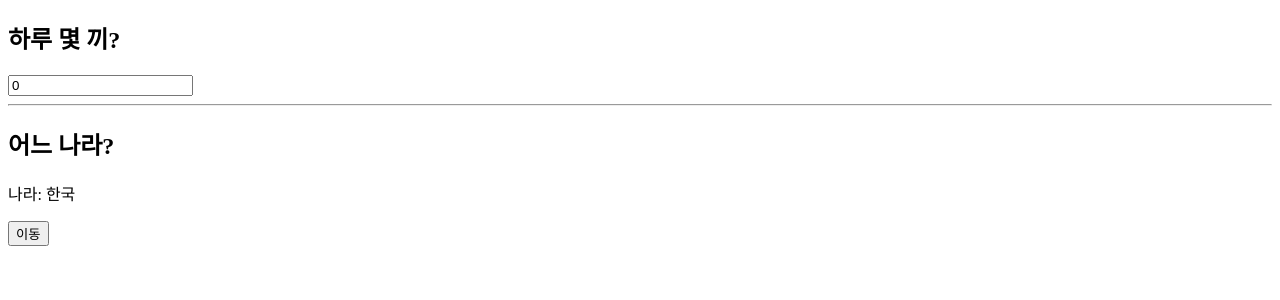
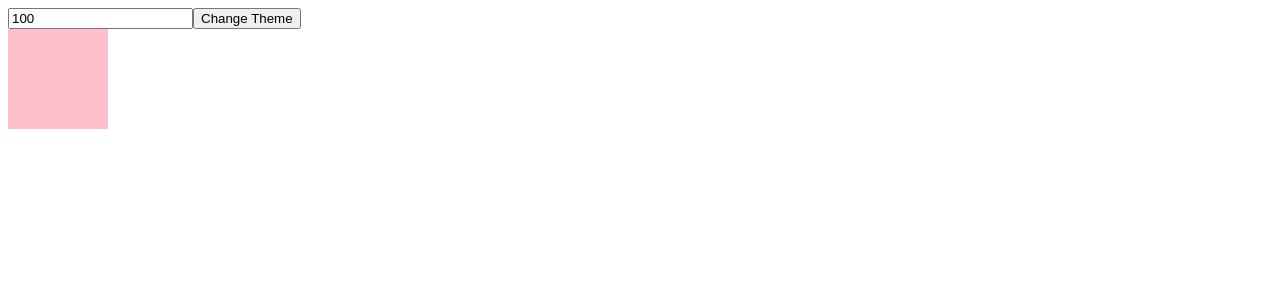
Before and after one commit to lineJeong/react-js-practice, a React (Create React App) app in the folder star-coding/: page / in a window 1280 px wide. Shown: the top 300 px of the page. Built offline with nearby package versions, Linux system fonts and the light colour scheme.

Commit message:
useCallback

```diff
--- a/star-coding/src/App.js
+++ b/star-coding/src/App.js
@@ -10,12 +10,16 @@
 
 // useMemo
 // import Calculator from "./useMemo/Calculator";
-import Location from "./useMemo/Location";
+// import Location from "./useMemo/Location";
+
+// useCallback
+// import Number from "./useCallback/Number";
+import BoxContainer from "./useCallback/BoxContainer";
 
 function App() {
   return (
     <>
-      <Location />
+      <BoxContainer />
     </>
   );
 }
--- /dev/null
+++ b/star-coding/src/useCallback/Box.js
@@ -0,0 +1,14 @@
+import { useEffect, useState } from "react";
+
+function Box({ createBoxStyle }) {
+  const [style, setStyle] = useState({});
+
+  useEffect(() => {
+    console.log("박스 키우기");
+    setStyle(createBoxStyle());
+  }, [createBoxStyle]);
+
+  return <div style={style}></div>;
+}
+
+export default Box;
--- /dev/null
+++ b/star-coding/src/useCallback/BoxContainer.js
@@ -0,0 +1,31 @@
+import { useState, useCallback } from "react";
+import Box from "./Box";
+
+function BoxContainer() {
+  const [size, setSize] = useState(100);
+  const [isDark, setIsDark] = useState(false);
+
+  // size 상태가 변경될 때만 함수를 새로 선언함
+  // isDark 상태가 변경될 때는 함수를 재사용함
+  const createBoxStyle = useCallback(() => {
+    return {
+      backgroundColor: "pink",
+      width: `${size}px`,
+      height: `${size}px`,
+    };
+  }, [size]);
+
+  return (
+    <div style={{ background: isDark ? "black" : "white" }}>
+      <input
+        type="number"
+        value={size}
+        onChange={(e) => setSize(e.target.value)}
+      />
+      <button onClick={() => setIsDark(!isDark)}>Change Theme</button>
+      <Box createBoxStyle={createBoxStyle} />
+    </div>
+  );
+}
+
+export default BoxContainer;
--- /dev/null
+++ b/star-coding/src/useCallback/Number.js
@@ -0,0 +1,30 @@
+import { useCallback, useEffect, useState } from "react";
+
+function Number() {
+  const [number, setNumber] = useState(0);
+  const [toggle, setToggle] = useState(true);
+
+  const someFunction = useCallback(() => {
+    console.log(`someFunc: number: ${number}`);
+    return;
+  }, [number]);
+
+  useEffect(() => {
+    console.log("someFunction이 변경됨");
+  }, [someFunction]);
+
+  return (
+    <div>
+      <input
+        type="number"
+        value={number}
+        onChange={(e) => setNumber(e.target.value)}
+      />
+      <button onClick={() => setToggle(!toggle)}>{toggle.toString()}</button>
+      <br />
+      <button onClick={someFunction}>Call someFunc</button>
+    </div>
+  );
+}
+
+export default Number;
```
